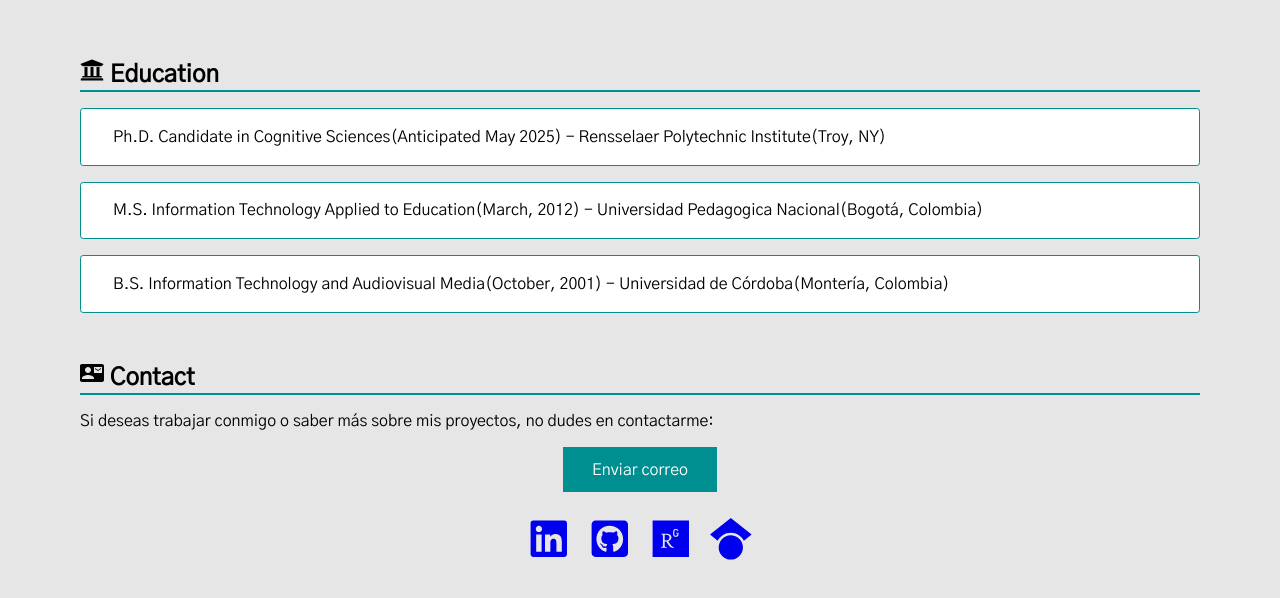
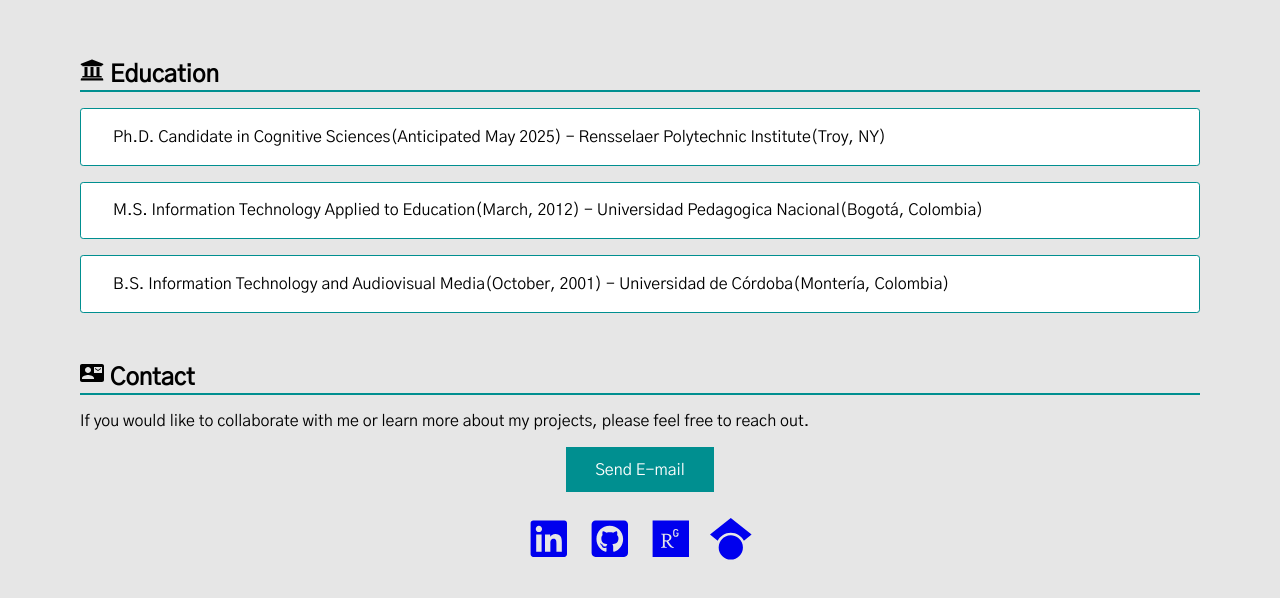
Before and after one commit to corderoangel/portfolio_adan, a React (Create React App) app: page /#/ in a window 1280 px wide. Shown: the part 774-1372 px from the top of the page. Built offline with nearby package versions, Linux system fonts and the light colour scheme.

Commit message:
cv con url general

```diff
--- a/src/AboutMe.js
+++ b/src/AboutMe.js
@@ -8,7 +8,7 @@ const AboutMe = () => {
 	// Define la función descargarCV
 	const descargarCV = () => {
 		const link = document.createElement("a");
-		link.href = "/adan_gomez_cv.pdf"; // Ruta al archivo PDF
+		link.href = `${process.env.PUBLIC_URL}/adan_gomez_cv.pdf`; // Ruta al archivo PDF
 		link.download = "adan_gomez_cv.pdf"; // Nombre con el que se descargará
 		document.body.appendChild(link);
 		link.click();
@@ -57,11 +57,11 @@ const AboutMe = () => {
 				<h2>
 					<MdContactMail /> Contact
 				</h2>
-				<p>Si deseas trabajar conmigo o saber más sobre mis proyectos, no dudes en contactarme:</p>
+				<p>If you would like to collaborate with me or learn more about my projects, please feel free to reach out.</p>
 
 				<div className="contact-email">
 					<a href="mailto:correo@gmail.com" className="contact-btn">
-						Enviar correo
+						Send E-mail
 					</a>
 				</div>
 
@@ -72,7 +72,7 @@ const AboutMe = () => {
 					<a href="https://github.com/adanalberto-git" target="_blank" rel="noreferrer noopener">
 						<FaGithubSquare />{" "}
 					</a>
-					<a href="https://www.researchgate.net/lab/Adan-Gomez-Lab" target="_blank" rel="noreferrer noopener">
+					<a href="https://www.researchgate.net/profile/Adan-Gomez" target="_blank" rel="noreferrer noopener">
 						<FaResearchgate />{" "}
 					</a>
 					<a href="https://scholar.google.com/citations?user=yANHEHgAAAAJ&hl=en" target="_blank" rel="noreferrer noopener">
```
